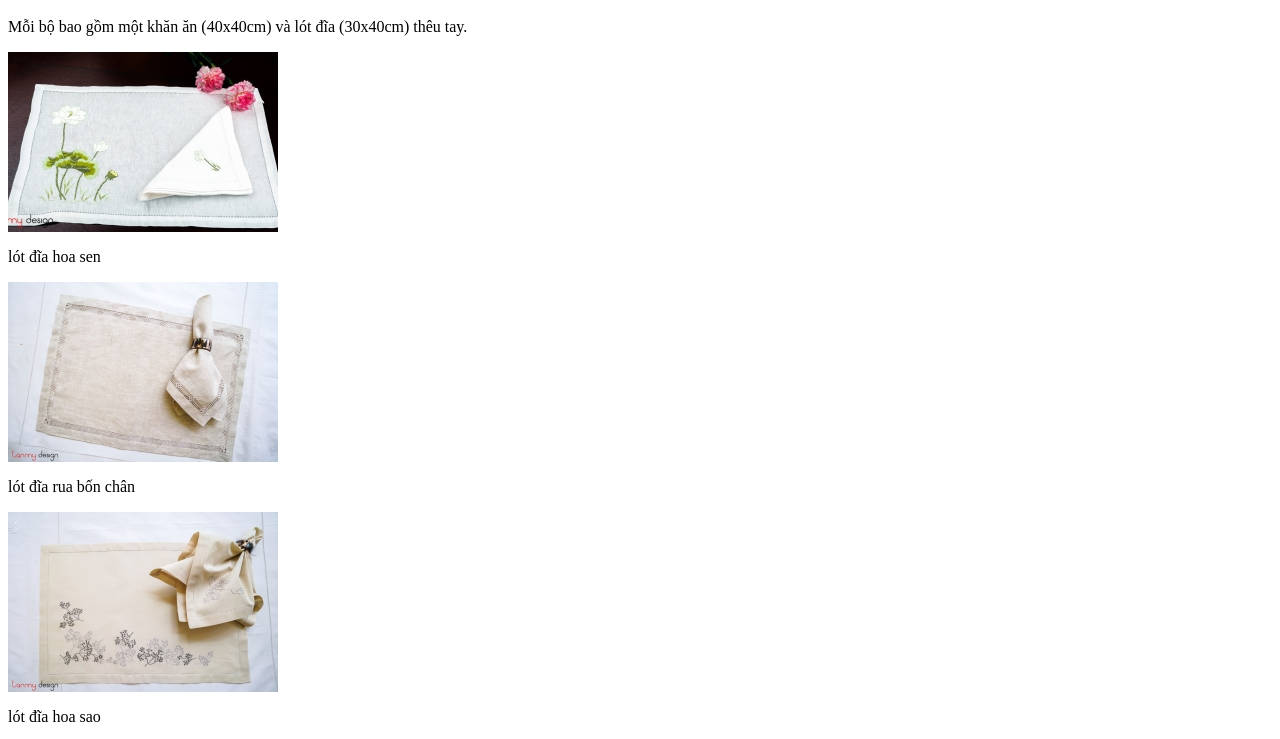
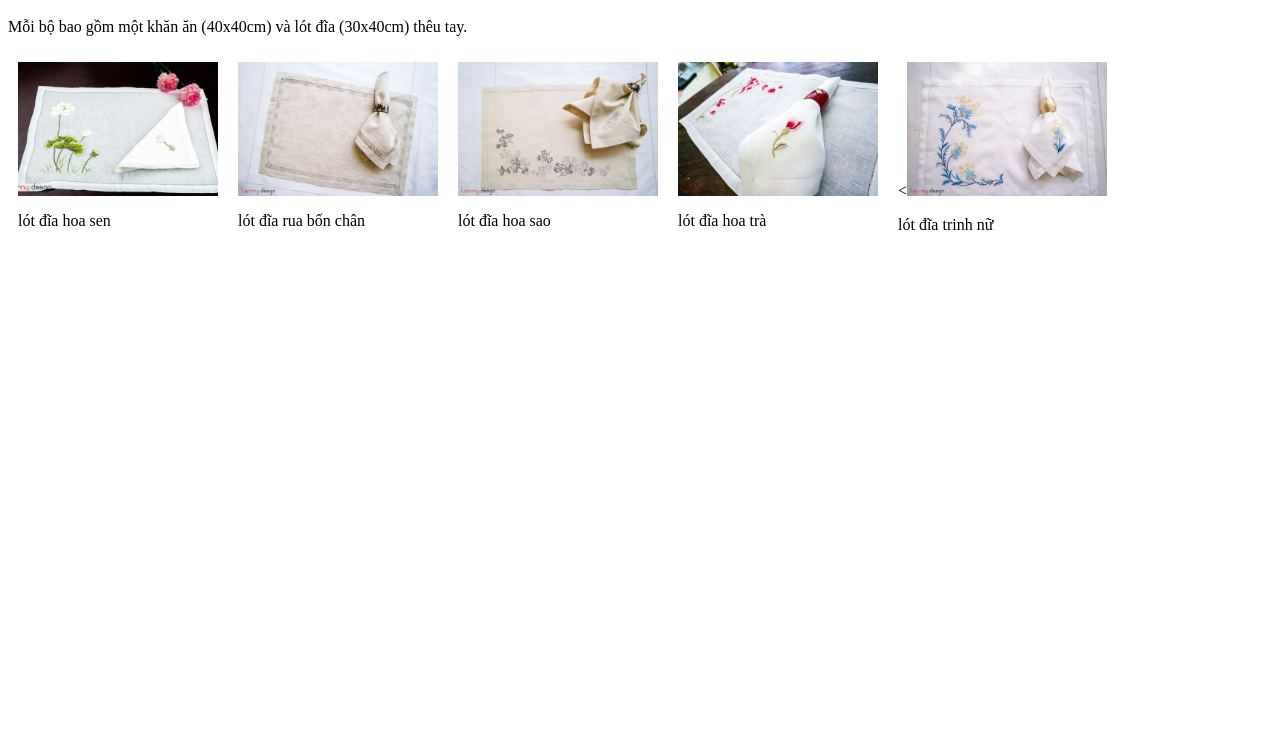
Before and after one commit to hiennt20/hiennt20.github.io, a plain HTML site: page B2-07-02/home.html in a window 1280 px wide. Shown: the part 48-787 px from the top of the page. Drawn offline with Linux system fonts and the light colour scheme.

Commit message:
add more css

```diff
--- a/B2-07-02/home.html
+++ b/B2-07-02/home.html
@@ -7,19 +7,29 @@
 	<h1>Bộ khăn ăn & lót đĩa
 	</h1>
 	<p>Mỗi bộ bao gồm một khăn ăn (40x40cm) và lót đĩa (30x40cm) thêu tay.</p>
+	<div class="box anh1">
 		<a href="anh1.html"><img src="../images/anh 1.jpg"></a>
 		<br/>
 		<a href="anh1.html"><p>lót đĩa hoa sen</p></a>
+	</div>
+	<div class="box anh2">
 		<a href="anh2.html"><img src="../images/anh 2.jpg"></a>
 		<br/>
 		<a href="anh2.html"><p>lót đĩa rua bốn chân</p></a>
+	</div>
+	<div class="box anh3">
 		<a href="anh3.html"><img src="../images/anh 3.jpg"></a>
 		<br/>
 		<a href="anh3.html"><p>lót đĩa hoa sao</p></a>
+	</div>
+	<div class="box anh4">
 		<a href="anh4.html"><img src="../images/anh 4.jpg"></a>
 		<br/>
 		<a href="anh4.html"><p>lót đĩa hoa trà</p></a>
+	</div>
+	<div class="box anh5">
 		<a href="anh5.html"><<img src="../images/anh 5.jpg"></a>
 		<a href="anh5.html"><p>lót đĩa trinh nữ</p></a>
+	</div>
 </body>
 </html>
--- a/css/b2-07-02.css
+++ b/css/b2-07-02.css
@@ -1,5 +1,10 @@
-
-img{max-with: 300px}
+.box {
+	float: left;
+	padding: 10px;
+}
+img {
+	max-width: 200px;
+}
 a{text-decoration: none;}
 a:visited{ color: grey; }
 a:link{color: black;}
```
Lines whose indentation alone changed are shown as unchanged.
